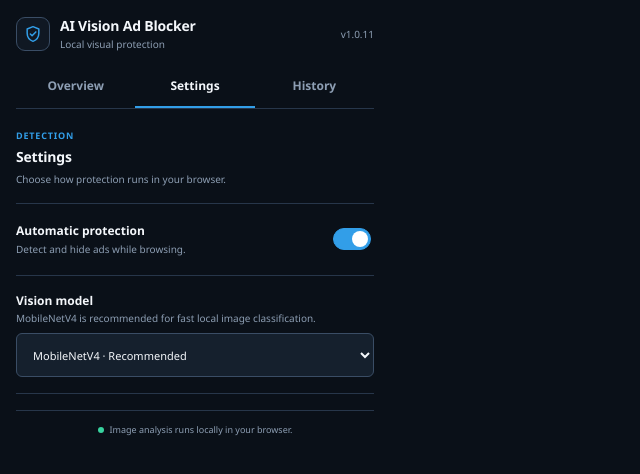
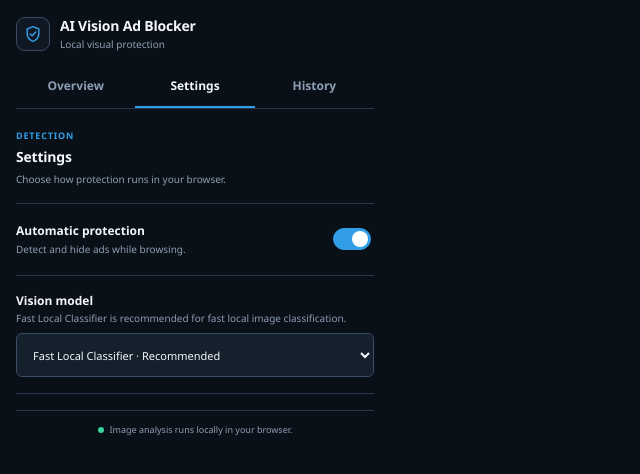
Before and after one commit to dhhieu113pro/adblocker-extension, a website built with Parcel: page src/popup.html in a window 1280 px wide. Both pictures are taken after a click on the tab "Settings". Shown: the full height of the page, 0-640 px from the left. Built offline with nearby package versions, Linux system fonts and the light colour scheme; some packages are replaced by stand-ins of ours; no server answers.

Commit message:
fix: align popup release metadata and labels

```diff
--- a/src/popup.html
+++ b/src/popup.html
@@ -21,7 +21,7 @@
           <span>Local visual protection</span>
         </span>
       </div>
-      <span class="version">v1.0.11</span>
+      <span class="version" id="version-label"></span>
     </header>
 
     <nav class="tab-list" role="tablist" aria-label="Popup sections">
@@ -95,10 +95,10 @@
         <div class="setting-row setting-stack">
           <label class="setting-copy" for="vision-model-select">
             <strong>Vision model</strong>
-            <span>MobileNetV4 is recommended for fast local image classification.</span>
+            <span>Fast Local Classifier is recommended for fast local image classification.</span>
           </label>
           <select id="vision-model-select" class="model-select">
-            <option value="mobilenet">MobileNetV4 · Recommended</option>
+            <option value="mobilenet">Fast Local Classifier · Recommended</option>
             <option value="clip">CLIP Vision</option>
           </select>
         </div>
```
